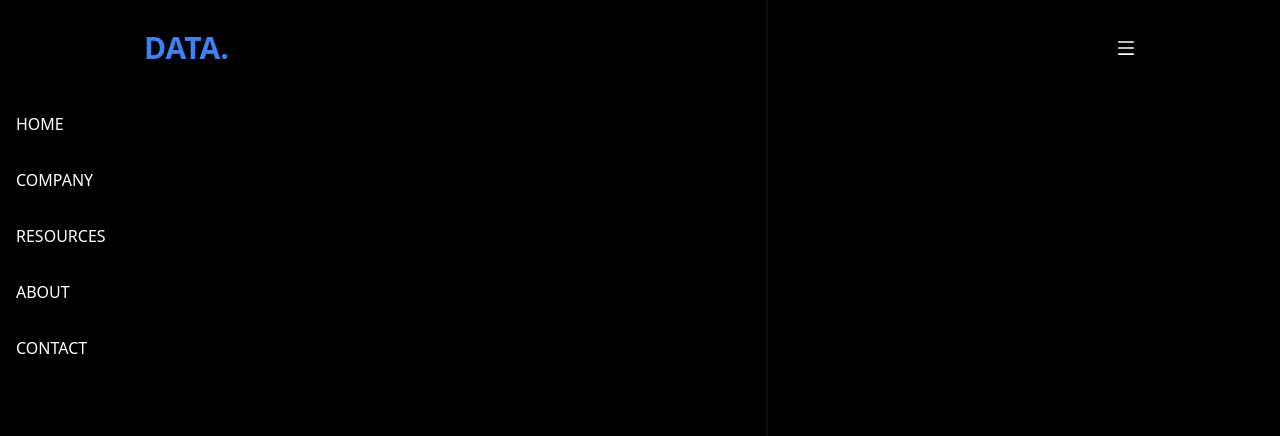
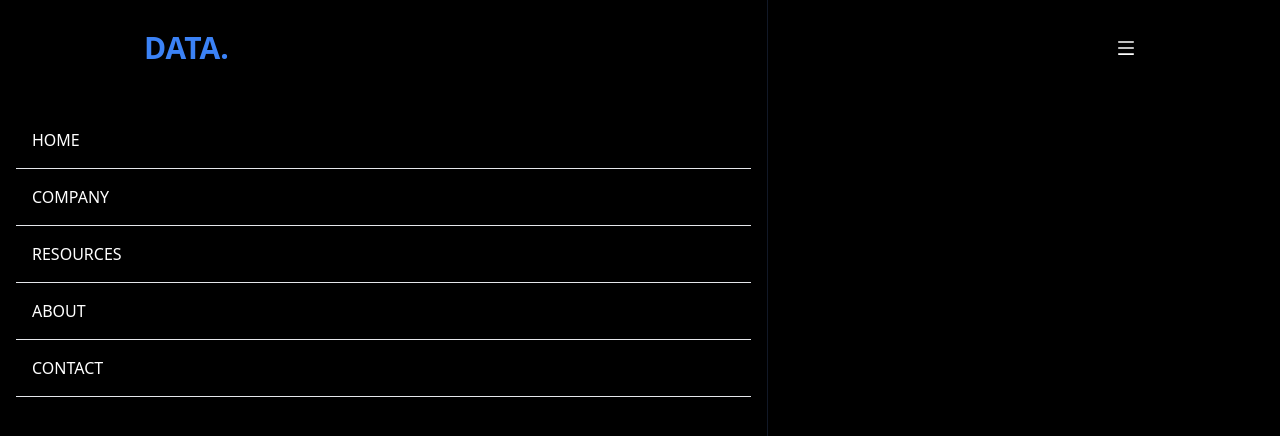
Before and after one commit to ting11222001/Analytics-Commerce-Page, a Next.js app: page / in a window 1280 px wide. Shown: the top 436 px of the page. Built offline with nearby package versions, Linux system fonts and the light colour scheme.

Commit message:
feat: 🎸 add bottom line

```diff
--- a/components/Navbar.tsx
+++ b/components/Navbar.tsx
@@ -22,12 +22,12 @@ const Navbar = (props: Props) => {
 
       {/* Mobile menu */}
       <div className='fixed top-0 left-0 w-[60%] h-full border-r border-r-gray-900 pt-24'>
-        <div className='flex flex-col bg-black'>
-          <a href="" className='p-4 uppercase'>Home</a>
-          <a href="" className='p-4 uppercase'>Company</a>
-          <a href="" className='p-4 uppercase'>Resources</a>
-          <a href="" className='p-4 uppercase'>About</a>
-          <a href="" className='p-4 uppercase'>Contact</a>
+        <div className='flex flex-col bg-black p-4'>
+          <a href="" className='p-4 uppercase border-b border-r-gray-600'>Home</a>
+          <a href="" className='p-4 uppercase border-b border-r-gray-600'>Company</a>
+          <a href="" className='p-4 uppercase border-b border-r-gray-600'>Resources</a>
+          <a href="" className='p-4 uppercase border-b border-r-gray-600'>About</a>
+          <a href="" className='p-4 uppercase border-b border-r-gray-600'>Contact</a>
         </div>
       </div>
 
```
